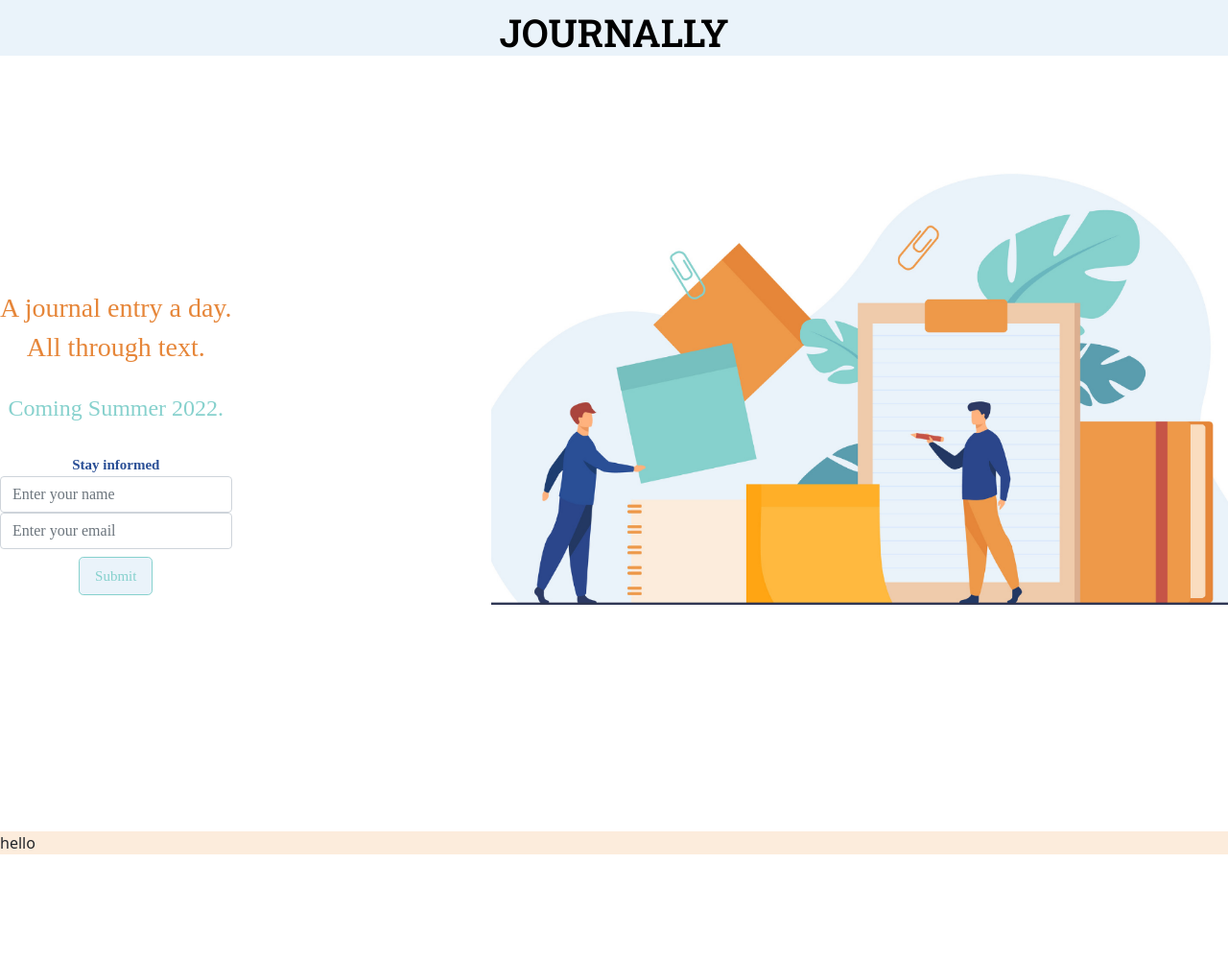
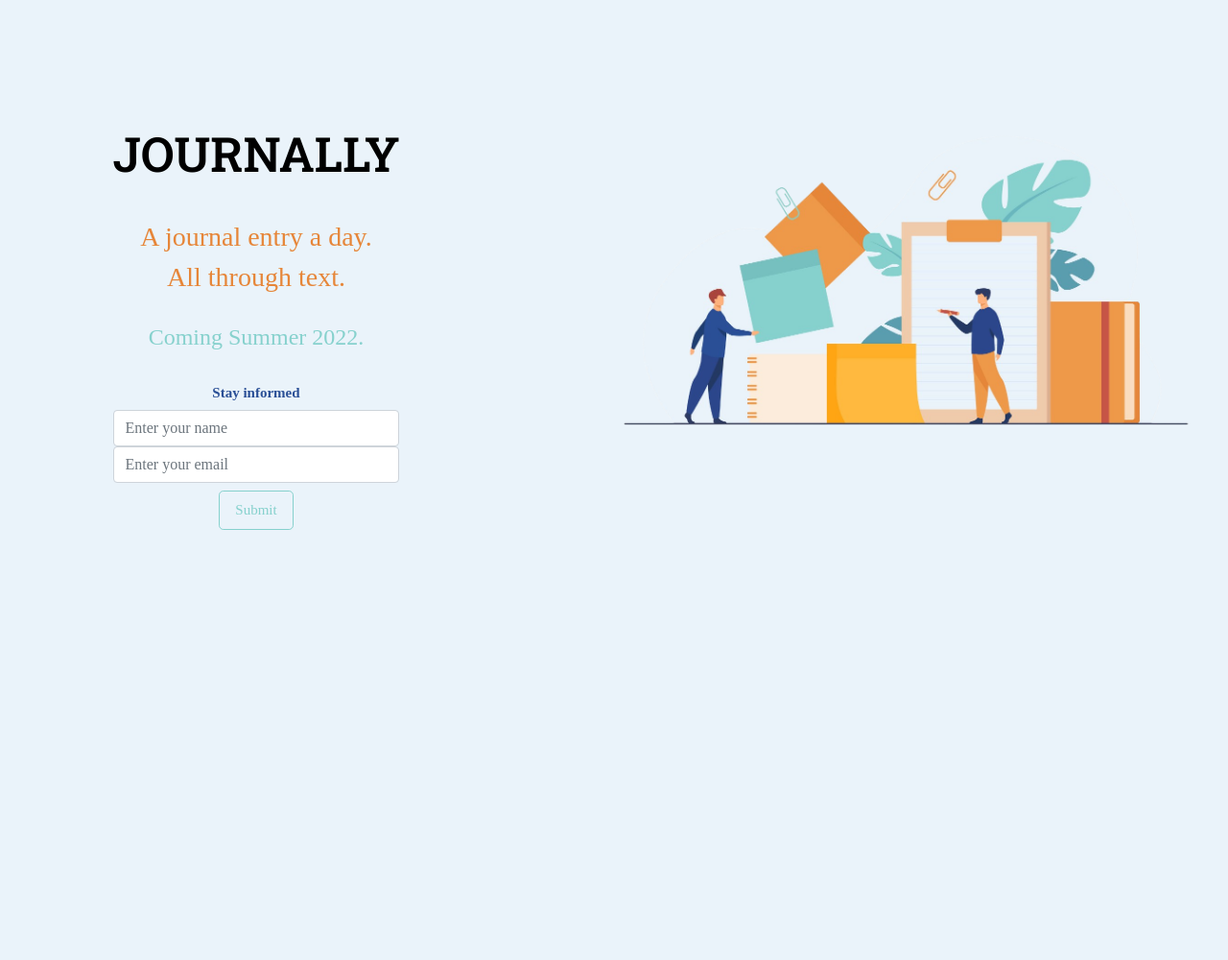
Before and after one commit to Journally/landing-page, a Flask app: page / in a window 1280 px wide. Shown: the whole page at 96% size. Before the commit the page ends 890 px from the top, so only its background shows below. Run offline with Flask 2, Linux system fonts and the light colour scheme; some libraries are stand-ins or nearby versions.

Commit message:
try to fix image

```diff
--- a/app/static/css/styles.css
+++ b/app/static/css/styles.css
@@ -1,33 +1,8 @@
 * {
     box-sizing:border-box;
-}
-
-nav {
-    background-color:aquamarine;
-    padding:30px, 60px;
-    display:flex;
-    justify-content: space-between;
-}
-
-nav ul {
-    display: flex;
-    justify-content: space-around;
-    align-items: center;
-}
-
-nav li {
-    list-style: none;
-}
-
-nav li a {
-    text-decoration: none;
-    font-weight:bold;
-    padding:5px 8px;
-}
-
-nav li a:hover {
-    color:yellow;
-    text-decoration:none;
+    background-color: #eaf3fa;
+    overflow: hidden;
+    /* height: 95vh; */
 }
 
 .form-group {
@@ -36,6 +11,7 @@ nav li a:hover {
 
 #section1-container {
   position:block;
+  /* background-color: #fcecdc; */
 }
 
 /* Split the screen in half */
@@ -51,35 +27,40 @@ nav li a:hover {
 
 /* Control the left side */
 .left {
-  /* position: fixed; */
-  top: 0;
-  left: 0;
-  width: 40vw;
-  height: 100vh;
+  position: block;
+  margin-left: 75px;
+  margin-right: 0px;
+  margin-top: auto;
+  margin-bottom: auto;
+  width: 30vw;
+  height: 95vh;
   text-align: center;
   display: flex;
-  /* remove this ^^ and you fix the weird gap but it isn't vertically aligned anymore... */
   align-items: center;
-  margin-right: -50px !important;
+  justify-content: center;
+  margin-top: 15vh;
+  margin-bottom: 15vh;
 }
 
 /* Control the right side */
 .right {
-  /* position: fixed; */
+  position: block;
   right: 0;
   top: 0;
-  height: 100vh;
+  height: 95vh;
   width: 60vw;
 
+  /* TODO: TO GET RID OF THE ISSUE OF THE WEIRD MOVING, MAYBE SET THIS AS HTML IMG RATHER THAN BACKGROUND??*/
+
   /*right: 0;*/
-  background-image: url('journalling_image_375_600.png');
-  background-repeat: no-repeat;
-  /*background-attachment: fixed;*/
-  background-size: cover;
-  background-position: center;
-  z-index: -1;
+  /* background-image: url('journalling_image_375_600.png');
+  background-repeat: no-repeat; */
+  /* background-attachment: fixed; */
+  /* background-size: cover;
+  background-position: center; */
+  /* z-index: -1; */
 
-  margin-left: -50px !important;
+  margin-left: 0px;
 }
 
 /* If you want the content centered horizontally and vertically */
@@ -89,13 +70,13 @@ nav li a:hover {
   left: 50%;
   transform: translate(-50%, -50%);
   text-align: center;
-} */
+}
 
 /* Style the image inside the centered container, if needed */
-img {
+/* img {
   width: 150px;
   border-radius: 50%;
-}
+} */
 
 .header {
   font-family: 'Roboto Slab', serif;
@@ -104,21 +85,24 @@ img {
   padding-top: 10px;
   text-align: center;
   color: black;
-  background: #eaf3fa;
   font-size: 50px;
-  font-weight: bold !important;
+  font-weight: bold;
   z-index: 1;
+  margin-bottom: 5vh;
 }
 
 .slogan {
     color: #e68639;
     font-family: "Copperplate";
     font-weight: bold;
-    margin-right: -50px !important;
+    margin-right: 0px;
+    height: 95vh;
 }
 
 #timeline {
-  color: #86d1cd !important;
+  color: #86d1cd;
+  margin-top: 4vh;
+  margin-bottom: 4vh;
 }
 
 .email-submit-label {
@@ -142,6 +126,12 @@ img {
     font-weight: bold;
 }
 
+.home-image {
+  width: 67vw;
+  /* margin-left: -10vw; */
+  /* margin-right: auto; */
+}
+
 #about {
   position: relative;
   clear: both;
--- a/app/templates/index.html
+++ b/app/templates/index.html
@@ -33,21 +33,19 @@
         <!--Own style-->
         <link rel="stylesheet" href="static/css/styles.css">
 
-        <div class="header">
+        <!-- <div class="header">
             <h1>JOURNALLY</h1>
-        </div>
+        </div> -->
         <div id="section1-container">
             <div class="left">
                 <!-- <div class="centered"> -->
                     <div class="slogan">
+                        <h1 class="header"> JOURNALLY</h1>
                         <h3>A journal entry a day.</h3>
                         <h3>All through text.</h3>
-                        <br>
-
                         <h4 id="timeline">Coming Summer 2022.</h4>
 
                         <form>
-                            <br>
                             <div class="email-submission">
                                 <form action="thank-you" method="POST">
                                     <!-- <input name="text">
@@ -68,13 +66,10 @@
             </div>
 
             <div class="split right">
+                <!-- <img src="/static/css/journalling_image_375_600.png"> -->
+                <img class="home-image" src="/static/css/journalling_image_375_600-removebg.png">
             </div>
 
         </div>
-
-        <div id="about">
-            hello
-        </div>
-
     </body>
 </html>
--- a/requirements.txt
+++ b/requirements.txt
@@ -4,7 +4,7 @@ gunicorn==20.1.0
 idna==3.3
 numpy==1.22.2
 protobuf==3.17.1
-PyJWT==2.3.0
+PyJWT>=2.3.0
 pytz==2021.3
 rdp==0.8
 requests==2.27.1
```
Also changed, not shown: app/static/css/journalling_image_375_600-removebg.png (added).
